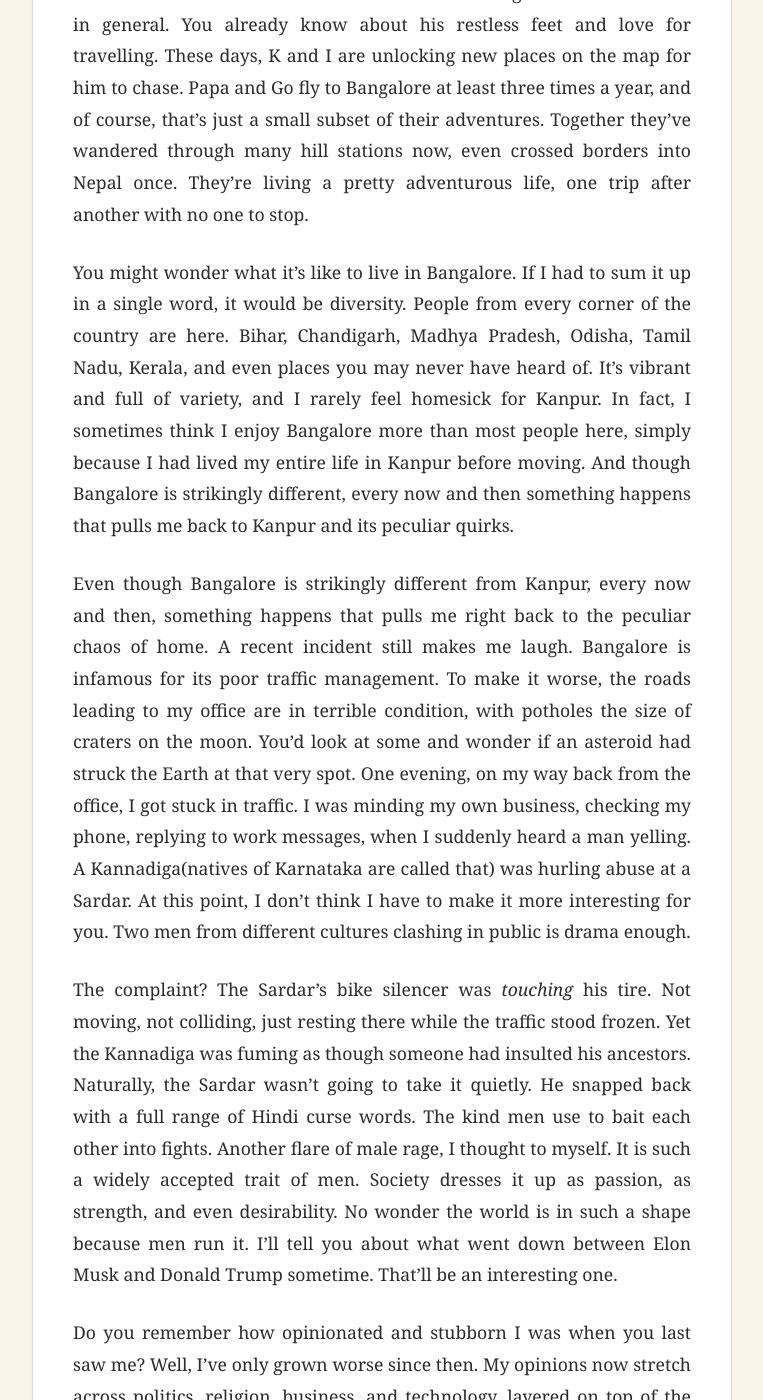
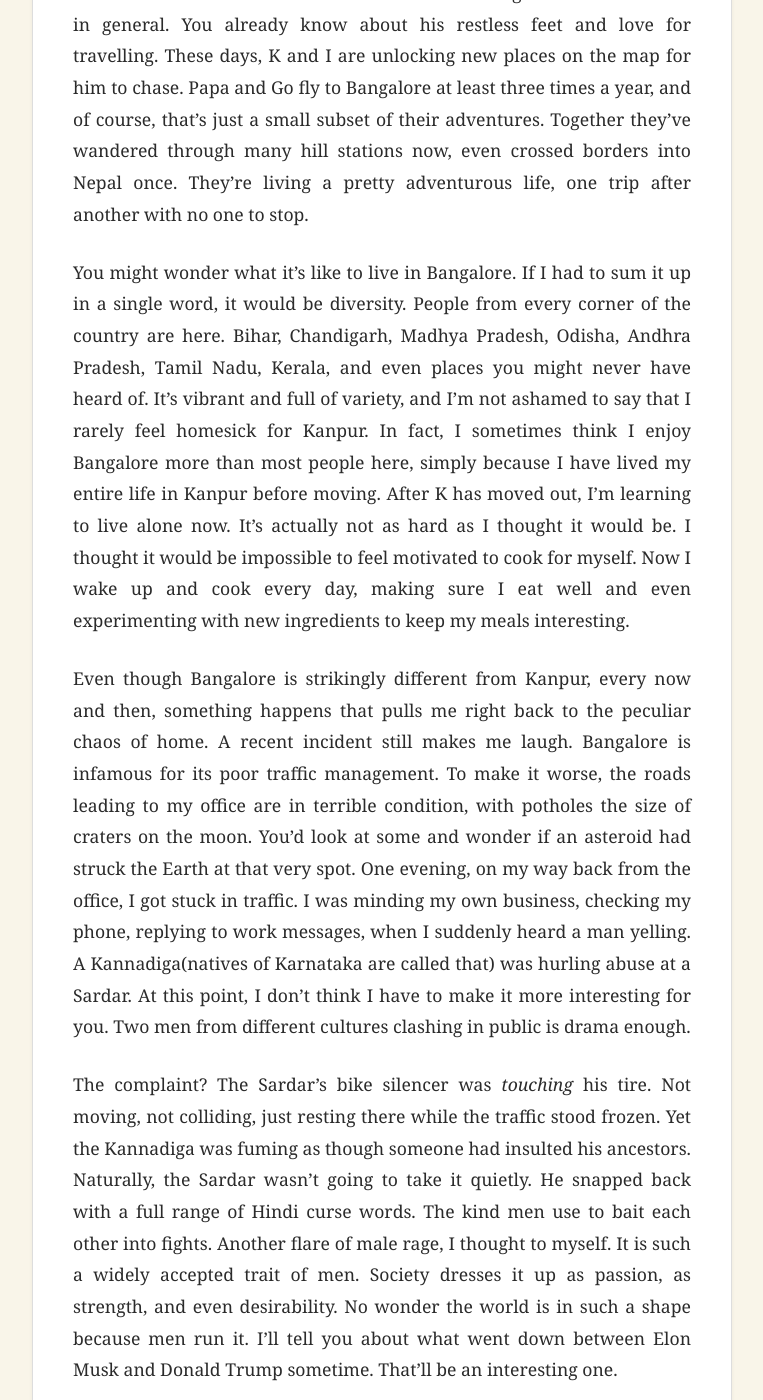
Before and after one commit to wanderersvice/wanderersvice.github.io, a Jekyll site: the page built from _essays/dear-mumma.md, in a window 1280 px wide and 1400 px high, scrolled down 1105 px. Shown: the whole window, without its empty margins (258-1021 px from the left). Built offline with Jekyll 4.4.1, drawn with Linux system fonts in a browser that asks for light colours; some of the changed text lies outside the part shown.

Commit message:
update content

```diff
--- a/_essays/dear-mumma.md
+++ b/_essays/dear-mumma.md
@@ -12,13 +12,13 @@ Of course, we are not just the sum of those final days we shared. We spent twent
 
 I live in Bangalore now. The past few years have been a series of big, tough decisions. K and I shifted soon after her 10th board exams. You’d be glad to know she finished her last two years of school in Bangalore and has now gone off to college in Kannur, Kerala. She’s pursuing the fanciest degree anyone in our family has ever had the chance to attain. As usual, Papa is more excited about her higher education than she is herself. You might find it hard to believe, but he was the one who insisted she study in South India. Remember how stubborn he used to be about keeping me close to him back then? Now he’s smitten with Bangalore and the South in general. You already know about his restless feet and love for travelling. These days, K and I are unlocking new places on the map for him to chase. Papa and Go fly to Bangalore at least three times a year, and of course, that’s just a small subset of their adventures. Together they’ve wandered through many hill stations now, even crossed borders into Nepal once. They’re living a pretty adventurous life, one trip after another with no one to stop.
 
-You might wonder what it’s like to live in Bangalore. If I had to sum it up in a single word, it would be diversity. People from every corner of the country are here. Bihar, Chandigarh, Madhya Pradesh, Odisha, Tamil Nadu, Kerala, and even places you may never have heard of. It’s vibrant and full of variety, and I rarely feel homesick for Kanpur. In fact, I sometimes think I enjoy Bangalore more than most people here, simply because I had lived my entire life in Kanpur before moving. And though Bangalore is strikingly different, every now and then something happens that pulls me back to Kanpur and its peculiar quirks.
+You might wonder what it’s like to live in Bangalore. If I had to sum it up in a single word, it would be diversity. People from every corner of the country are here. Bihar, Chandigarh, Madhya Pradesh, Odisha, Andhra Pradesh, Tamil Nadu, Kerala, and even places you might never have heard of. It’s vibrant and full of variety, and I’m not ashamed to say that I rarely feel homesick for Kanpur. In fact, I sometimes think I enjoy Bangalore more than most people here, simply because I have lived my entire life in Kanpur before moving. After K has moved out, I’m learning to live alone now. It’s actually not as hard as I thought it would be. I thought it would be impossible to feel motivated to cook for myself. Now I wake up and cook every day, making sure I eat well and even experimenting with new ingredients to keep my meals interesting.
 
 Even though Bangalore is strikingly different from Kanpur, every now and then, something happens that pulls me right back to the peculiar chaos of home. A recent incident still makes me laugh. Bangalore is infamous for its poor traffic management. To make it worse, the roads leading to my office are in terrible condition, with potholes the size of craters on the moon. You'd look at some and wonder if an asteroid had struck the Earth at that very spot. One evening, on my way back from the office, I got stuck in traffic. I was minding my own business, checking my phone, replying to work messages, when I suddenly heard a man yelling. A Kannadiga(natives of Karnataka are called that) was hurling abuse at a Sardar. At this point, I don’t think I have to make it more interesting for you. Two men from different cultures clashing in public is drama enough.
 
 The complaint? The Sardar’s bike silencer was _touching_ his tire. Not moving, not colliding, just resting there while the traffic stood frozen. Yet the Kannadiga was fuming as though someone had insulted his ancestors. Naturally, the Sardar wasn’t going to take it quietly. He snapped back with a full range of Hindi curse words. The kind men use to bait each other into fights. Another flare of male rage, I thought to myself. It is such a widely accepted trait of men. Society dresses it up as passion, as strength, and even desirability. No wonder the world is in such a shape because men run it. I’ll tell you about what went down between Elon Musk and Donald Trump sometime. That’ll be an interesting one.
 
-Do you remember how opinionated and stubborn I was when you last saw me? Well, I’ve only grown worse since then. My opinions now stretch across politics, religion, business, and technology, layered on top of the old favorites you knew so well, education, people, feminism. And honestly, carrying this many opinions is exhausting. Every day I try to look past people’s prejudices and sheer nonsense, but more often than not, that’s all there is to see.
+Do you remember how opinionated and stubborn I was when you last saw me? Well, I’ve only grown worse since then. My opinions now stretch across politics, religion, business, and technology, layered on top of the old favorites you knew so well: education, people, and feminism. And honestly, carrying this many opinions is exhausting. Every day I try to look past people’s prejudices and sheer nonsense, but more often than not, that’s all there is to see.
 
 Back in college, you might remember, I was glued to my laptop for hours. You wouldn’t be too pleased to hear it’s only gotten worse. Now I carry two laptops, work and personal, and both feel surgically attached to me, like extra organs I can’t live without. Work demands it, of course, my current team has long and hectic on-call hours, the kind where I can be woken up from sleep to fix issues. I have at times carried my work laptop to the gym as well when I was on-call. That’s how worse it gets. In the past few months, I’ve buried myself in hyper-aggressive projects voluntarily, because I seem to thrive on challenges, and I’ve earned a reputation for the same in my team. And when I’m not working? I’m still in front of the screen by choice, wandering aimlessly through the internet. Because, as much as it’s unhealthy, surfing online is still addictive fun. On top of that, for an introvert like me, the virtual company of clever characters in books and movies feels far more comforting than the effort of meeting people in the flesh. You used to nag me to take breaks from the screen, but here no one bothers. Everyone seems perfectly content in front of their own screens.
 
@@ -26,6 +26,6 @@ Thankfully, a sliver of my life does exist outside the internet bubble. Almost e
 
 You would love it here, just like I do.
 
-There’s much more, Mumma, as you can imagine, so much more I need to tell you about. I could fill hundreds of pages with all that has unfolded in the lives of your three musketeers since you left. There are so many stories I know would have had you doubled over, laughing until you were out of breath. I don’t think I ever mentioned this, but I used to love to make you laugh. I’d collect the day’s absurdities, then retell them with all my theatrics I could muster just to get that laugh out of you.
+There’s much more, Mumma, as you can imagine, so much more I need to tell you about. I could fill hundreds of pages with all that has unfolded in the lives of your three musketeers since you left. There are so many stories I know would have had you doubled over, laughing until you were out of breath. I don’t think I ever mentioned this, but I used to love to make you laugh. I’d collect my day’s absurdities, then retell them with all the theatrics I could muster just to get that laugh out of you.
 
 I’ll pause here for now, only to return soon. If not with words, then in my dreams because you’re always there, as if you never left.
```
